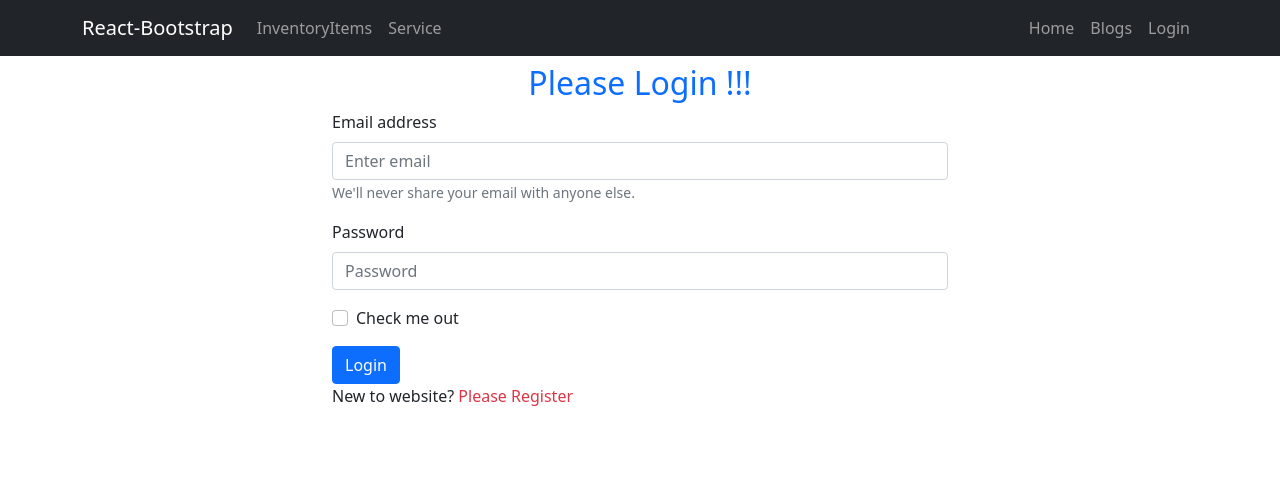
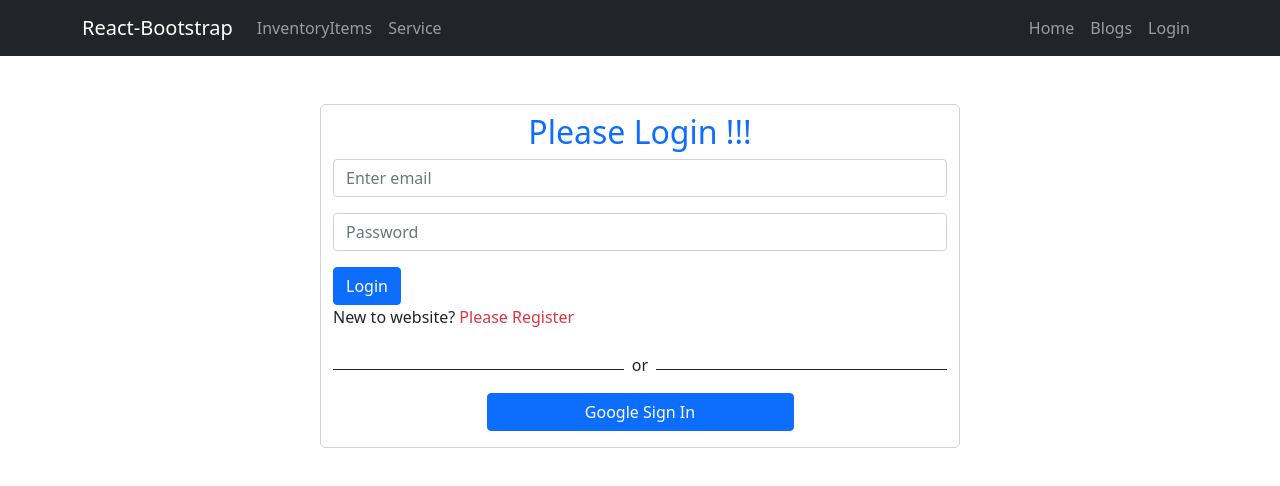
Before and after one commit to tanianasrin1/warehouse-mangemant-client-a11, a React (Create React App) app: page /login in a window 1280 px wide. Shown: the top 486 px of the page. Built offline with nearby package versions, Linux system fonts and the light colour scheme; no server answers.

Commit message:
login fixed

```diff
--- a/src/Pages/Login/Login/Login.css
+++ b/src/Pages/Login/Login/Login.css
@@ -0,0 +1,4 @@
+.login-form{
+    border: 1px solid lightgrey;
+    border-radius: 5px;
+}
--- a/src/Pages/Login/Login/Login.js
+++ b/src/Pages/Login/Login/Login.js
@@ -3,6 +3,7 @@
 import { useSignInWithEmailAndPassword } from "react-firebase-hooks/auth";
 import { useLocation, useNavigate } from "react-router-dom";
 import auth from "../../../firebase.init";
+import SocialLogin from "../SocialLogin/SocialLogin";
 import './Login.css'
 
 const Login = () => {
@@ -36,29 +37,24 @@
     }
 
   return (
-    <div className="container w-50 mx-auto">
+    <div className="container login-form w-50 mt-5 mx-auto">
       <h2 className="text-center text-primary mt-2">Please Login !!!</h2>
       <Form onSubmit={handleSubmit}>
         <Form.Group className="mb-3" controlId="formBasicEmail">
-          <Form.Label>Email address</Form.Label>
           <Form.Control ref={emailRef} type="email" placeholder="Enter email" required />
-          <Form.Text className="text-muted">
-            We'll never share your email with anyone else.
-          </Form.Text>
+
         </Form.Group>
 
         <Form.Group className="mb-3" controlId="formBasicPassword">
-          <Form.Label>Password</Form.Label>
           <Form.Control ref={passwordRef} type="password" placeholder="Password"  required/>
         </Form.Group>
-        <Form.Group className="mb-3" controlId="formBasicCheckbox">
-          <Form.Check type="checkbox" label="Check me out" />
-        </Form.Group>
+
         <Button className="login-button" variant="primary" type="submit">
           Login
         </Button>
       </Form>
       <p>New to website? <span className="text-danger" onClick={navigateRegister}>Please Register</span> </p>
+      <SocialLogin></SocialLogin>
     </div>
   );
 };
--- a/src/Pages/Login/Register/Register.css
+++ b/src/Pages/Login/Register/Register.css
@@ -1,6 +1,8 @@
 .register-form{
     margin: 0 auto;
     width: 50%;
+    border: 1px solid lightgray;
+    border-radius: 5px;
  }
 
  .register-title{
--- a/src/Pages/Login/Register/Register.js
+++ b/src/Pages/Login/Register/Register.js
@@ -2,6 +2,7 @@
 import { useCreateUserWithEmailAndPassword } from 'react-firebase-hooks/auth';
 import { useNavigate } from 'react-router-dom';
 import auth from '../../../firebase.init';
+import SocialLogin from '../SocialLogin/SocialLogin';
 import './Register.css'
 
 const Register = () => {
@@ -33,19 +34,19 @@
     }
 
     return (
-      <div className='register-form mt-4'>
-      <h2 style={{textAlign: 'center'}} className="register-title">Please Register!!!</h2>
-      <form  onSubmit={handleRegister} >
+      <div className='register-form mt-5'>
+      <h2 style={{textAlign: 'center'}} className="text-primary">Please Register!!!</h2>
+      <form className='mt-4 register' onSubmit={handleRegister} >
           <input type="text" name="name" id="" placeholder='Your name' />
 
           <input type="email" name="email" id="" placeholder='Your email' required/>
 
           <input type="password" name="password" id=""  placeholder='Your password' required/>
-          <input type="submit" value="Register" />
+          <input  type="submit" value="Register" />
       </form>
 
       <p>Already have an account? <span className="text-danger" onClick={navigateLogin}>Please Login</span> </p>
-
+      <SocialLogin></SocialLogin>
   </div>
     );
 };
--- /dev/null
+++ b/src/Pages/Login/SocialLogin/SocialLogin.js
@@ -0,0 +1,41 @@
+import React from 'react';
+import { useSignInWithGoogle } from 'react-firebase-hooks/auth';
+import { useNavigate } from 'react-router-dom';
+import auth from '../../../firebase.init';
+
+const SocialLogin = () => {
+    const [signInWithGoogle, user, loading, error] = useSignInWithGoogle(auth);
+    const navigate = useNavigate();
+    let errorElement;
+
+    if(error) {
+
+            errorElement = <div>
+                <p className='text-danger'>Error: {error.message} </p>
+            </div>
+
+    }
+
+    if(user) {
+        navigate('/home')
+    }
+    return (
+        <div>
+            <div className='d-flex align-items-center'>
+                <div style={{height: '1px'}} className='bg-dark w-50'></div>
+                <p className='mt-2 px-2'>or</p>
+                <div style={{height: '1px'}} className='bg-dark  w-50'></div>
+            </div>
+
+            {errorElement}
+
+            <div>
+                <button
+                onClick={() =>signInWithGoogle()}
+                className='btn btn-primary w-50 mx-auto d-block  mb-3'>Google Sign In</button>
+            </div>
+        </div>
+    );
+};
+
+export default SocialLogin;
```
